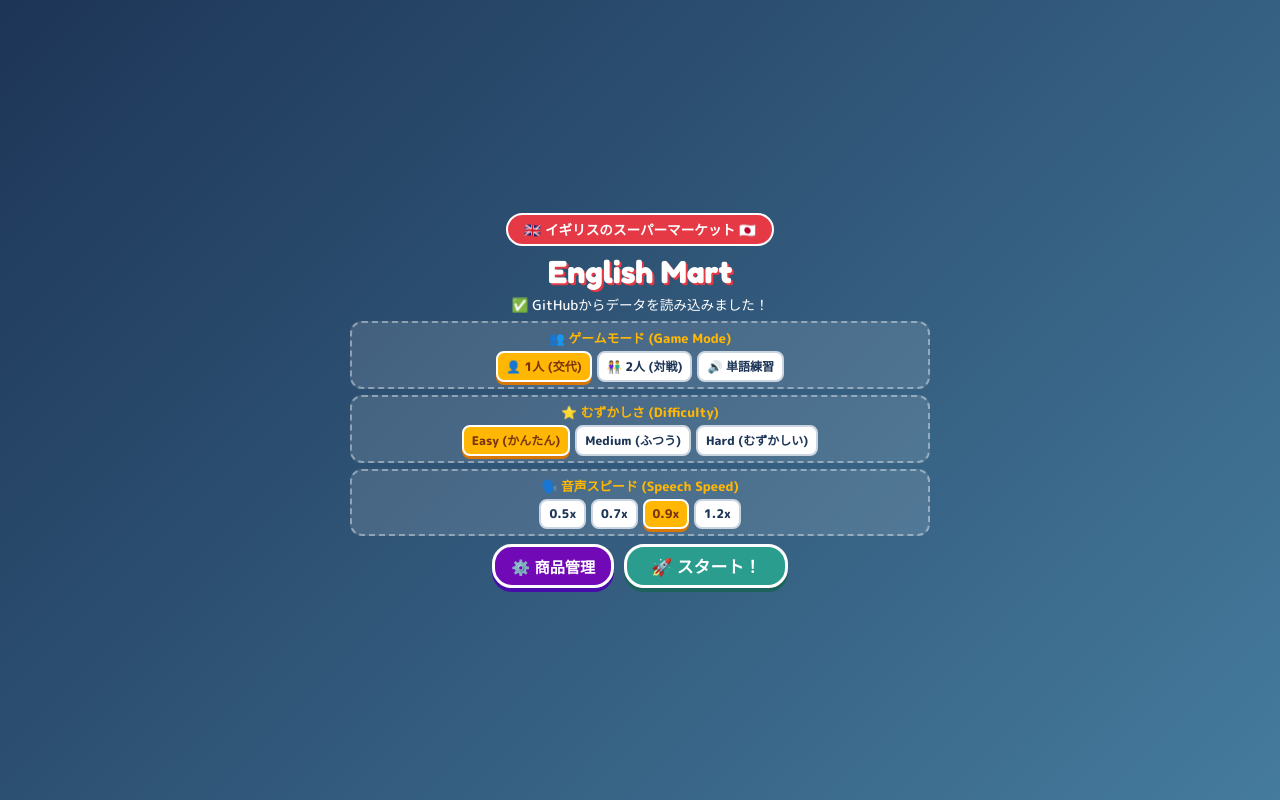
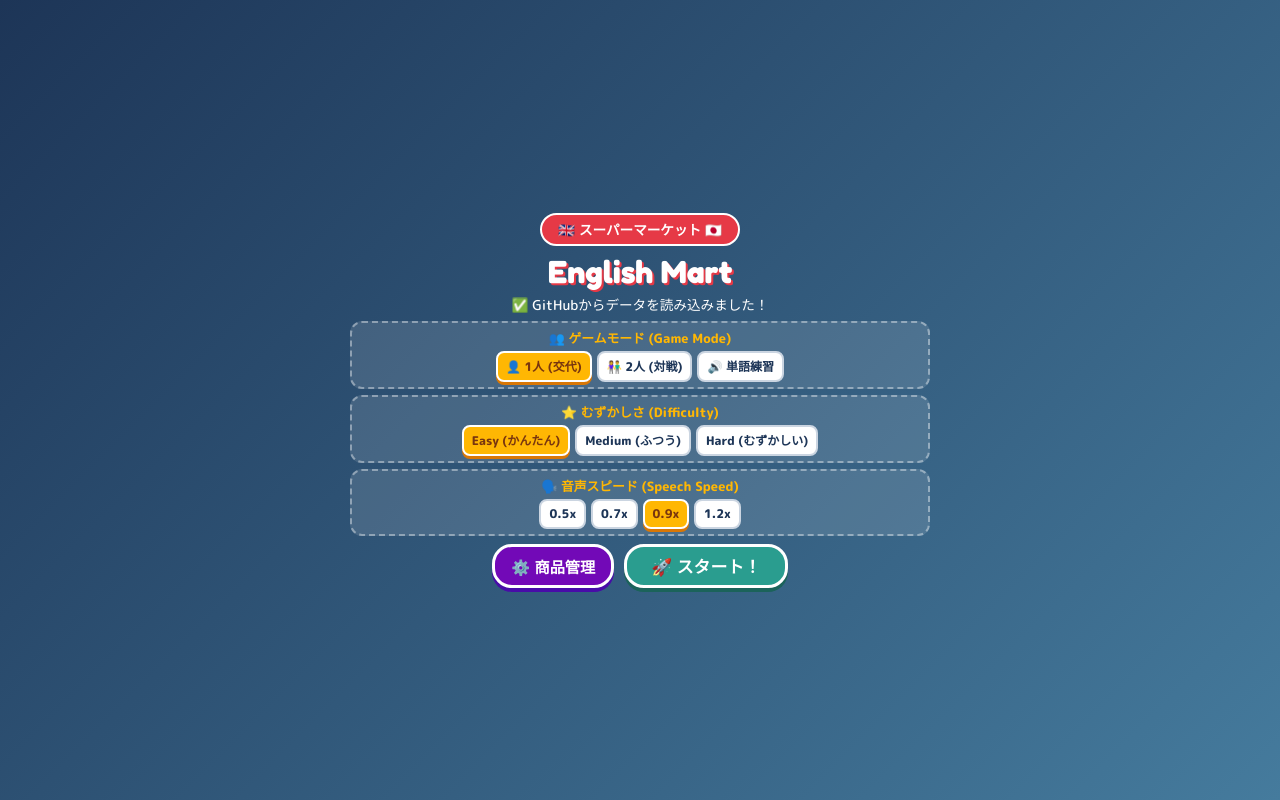
Before and after one commit to dariuszt007/shop-mart, a plain HTML site: page index1.html in a window 1280 px wide. Drawn offline with Linux system fonts and the light colour scheme.

Commit message:
Update title badge text in index1.html

```diff
--- a/index1.html
+++ b/index1.html
@@ -691,7 +691,7 @@
 <body>
 
     <div id="start-screen">
-        <div class="title-badge">🇬🇧 イギリスのスーパーマーケット 🇯🇵</div>
+        <div class="title-badge">🇬🇧 スーパーマーケット 🇯🇵</div>
         <h1>English Mart</h1>
         <p style="font-size: 0.85rem; margin: 0 0 3px 0;" id="loading-msg">⏳ GitHubから製品データを読み込んでいます...</p>
 
```
